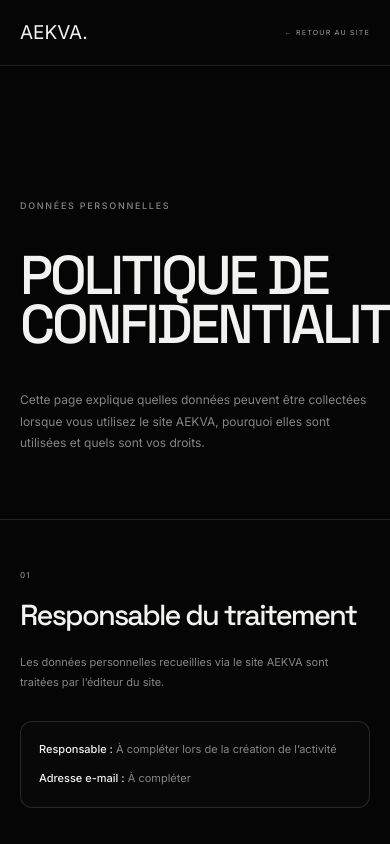
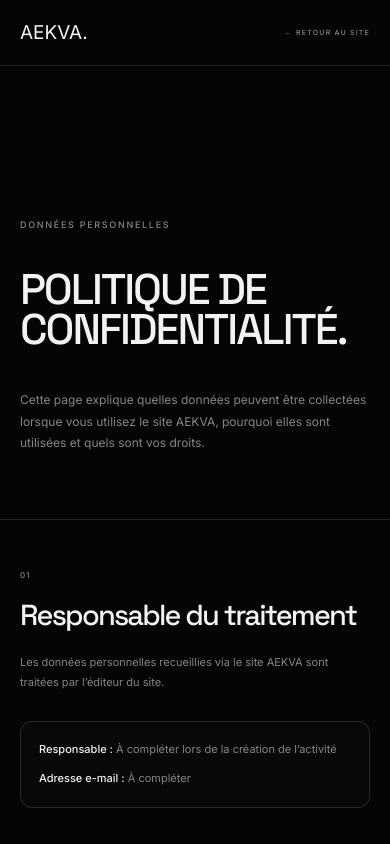
Before and after one commit to Aekva/Portfolio, a plain HTML site: page confidentialite.html in a window 390 px wide. Shown: the top 844 px of the page. Drawn offline with Linux system fonts and the light colour scheme.

```diff
--- a/style.css
+++ b/style.css
@@ -4108,12 +4108,15 @@ section {
   .legal-hero h1 {
     margin-top: 40px;
 
-    font-size:
-      clamp(47px, 14vw, 66px);
-
-    line-height: 0.9;
-
-    letter-spacing: -3px;
+    max-width: 100%;
+
+    font-size: clamp(40px, 11vw, 54px);
+
+    line-height: 0.92;
+
+    letter-spacing: -2px;
+
+    overflow-wrap: anywhere;
   }
 
   .legal-intro {
```
